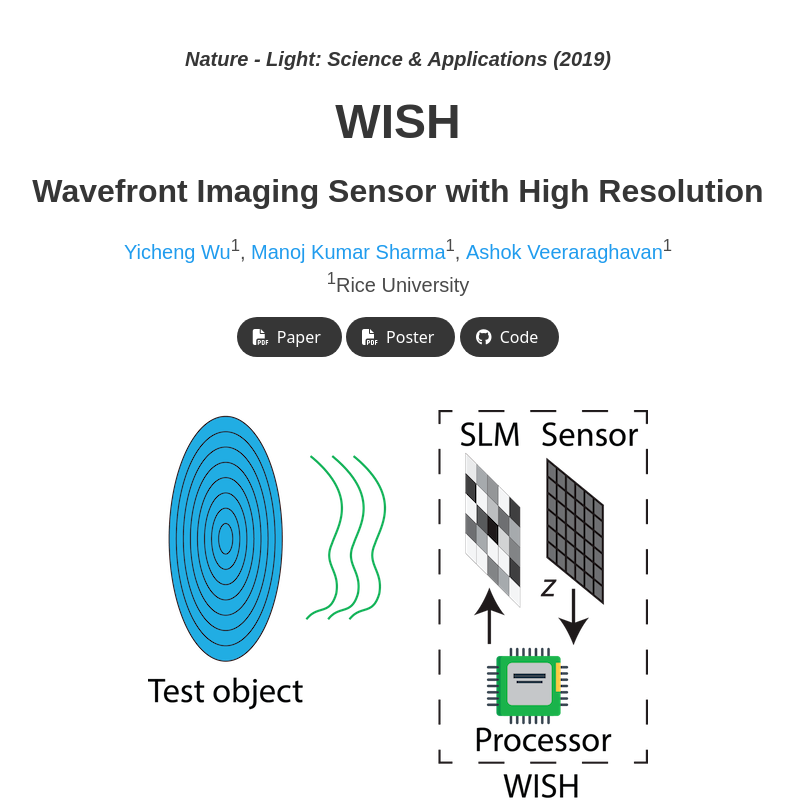
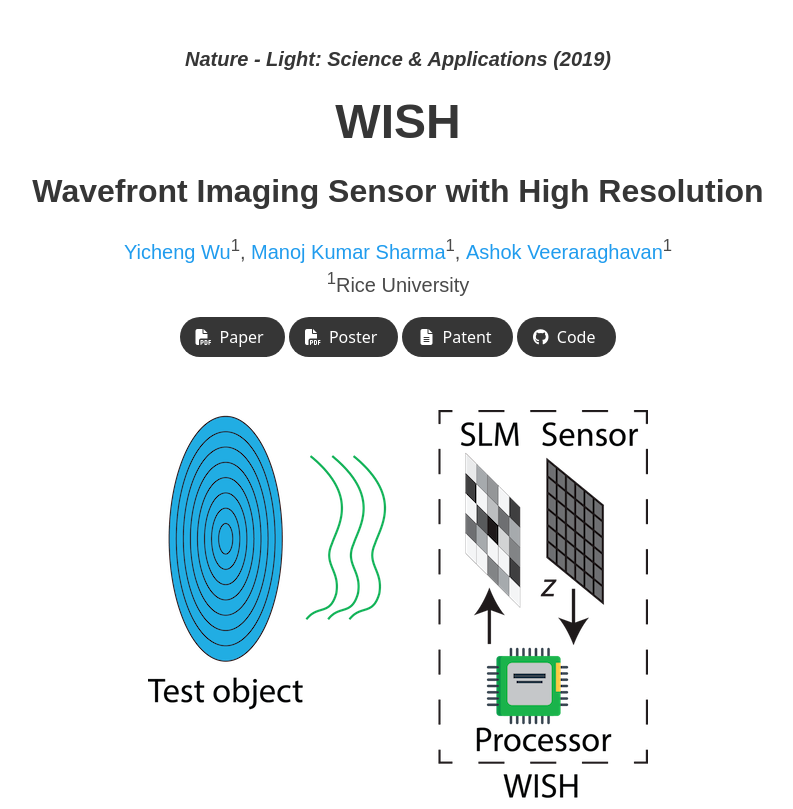
Before and after one commit to YichengWu/wish, a plain HTML site: page docs/index.html in a window 1280 px wide. Shown: the top 809 px of the page, without its empty margins (242-1035 px from the left). Drawn offline with nearby package versions, Linux system fonts and the light colour scheme; some icons are missing.

Commit message:
Update index.html

```diff
--- a/docs/index.html
+++ b/docs/index.html
@@ -74,7 +74,8 @@
                   <span>Paper</span>
                 </a>
               </span>
-			  <!-- Poster Link. -->
+
+			        <!-- Poster Link. -->
               <span class="link-block">
                 <a href="https://drive.google.com/file/d/1PPmlE4lWiX2bSz3mG2PHfBsl5l_VdEr3/view?usp=sharing"
                    class="external-link button is-normal is-rounded is-dark">
@@ -84,6 +85,18 @@
                   <span>Poster</span>
                 </a>
               </span>
+
+              <!-- Patent Link. -->
+              <span class="link-block">
+                <a href="https://patents.google.com/patent/US20200351454A1/en"
+                   class="external-link button is-normal is-rounded is-dark">
+                  <span class="icon">
+                      <i class="fas fa-file-alt"></i>
+                  </span>
+                  <span>Patent</span>
+                </a>
+              </span>
+
               <!-- Code Link. -->
               <span class="link-block">
                 <a href="https://github.com/YichengWu/WISH"
```
